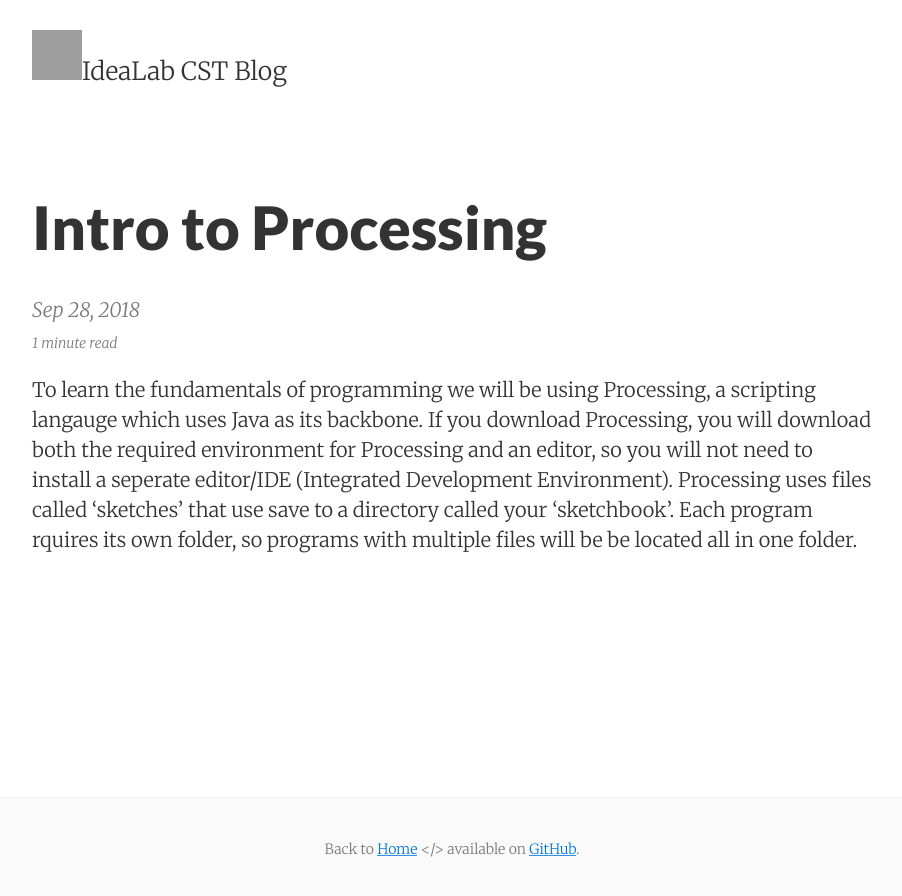
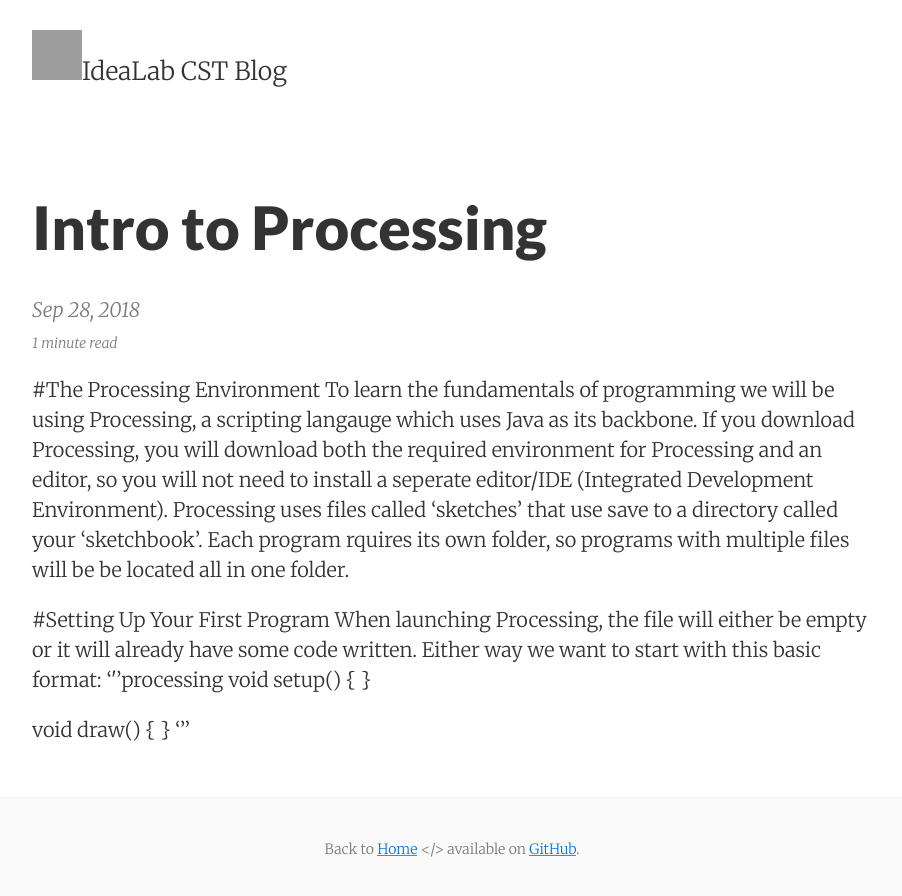
Before and after one commit to idea-lab/cst-blog, a Jekyll site: the page built from _posts/2018-09-28-processingIntro.md, in a window 1280 px wide. Shown: the top 896 px of the page, without its empty margins (188-1090 px from the left). Built offline with Jekyll 4.4.1, drawn with Linux system fonts in a browser that asks for light colours; grey boxes are pictures that could not be loaded.

Commit message:
added code ex. to processing intro

```diff
--- a/_posts/2018-09-28-processingIntro.md
+++ b/_posts/2018-09-28-processingIntro.md
@@ -6,6 +6,19 @@ summary:    Setting up and using processing for the first time.
 categories: cst
 ---
 
+#The Processing Environment
 To learn the fundamentals of programming we will be using Processing, a scripting langauge which uses Java as its backbone. If you download Processing, you will download both the required environment for Processing and an editor,
 so you will not need to install a seperate editor/IDE (Integrated Development Environment). Processing uses files called 'sketches' that use save to a directory called your 'sketchbook'. Each program rquires its own folder,
 so programs with multiple files will be be located all in one folder.
+
+#Setting Up Your First Program
+When launching Processing, the file will either be empty or it will already have some code written. Either way we want to start with this basic format:
+'''processing
+void setup()
+{
+}
+
+void draw()
+{
+}
+'''
```
